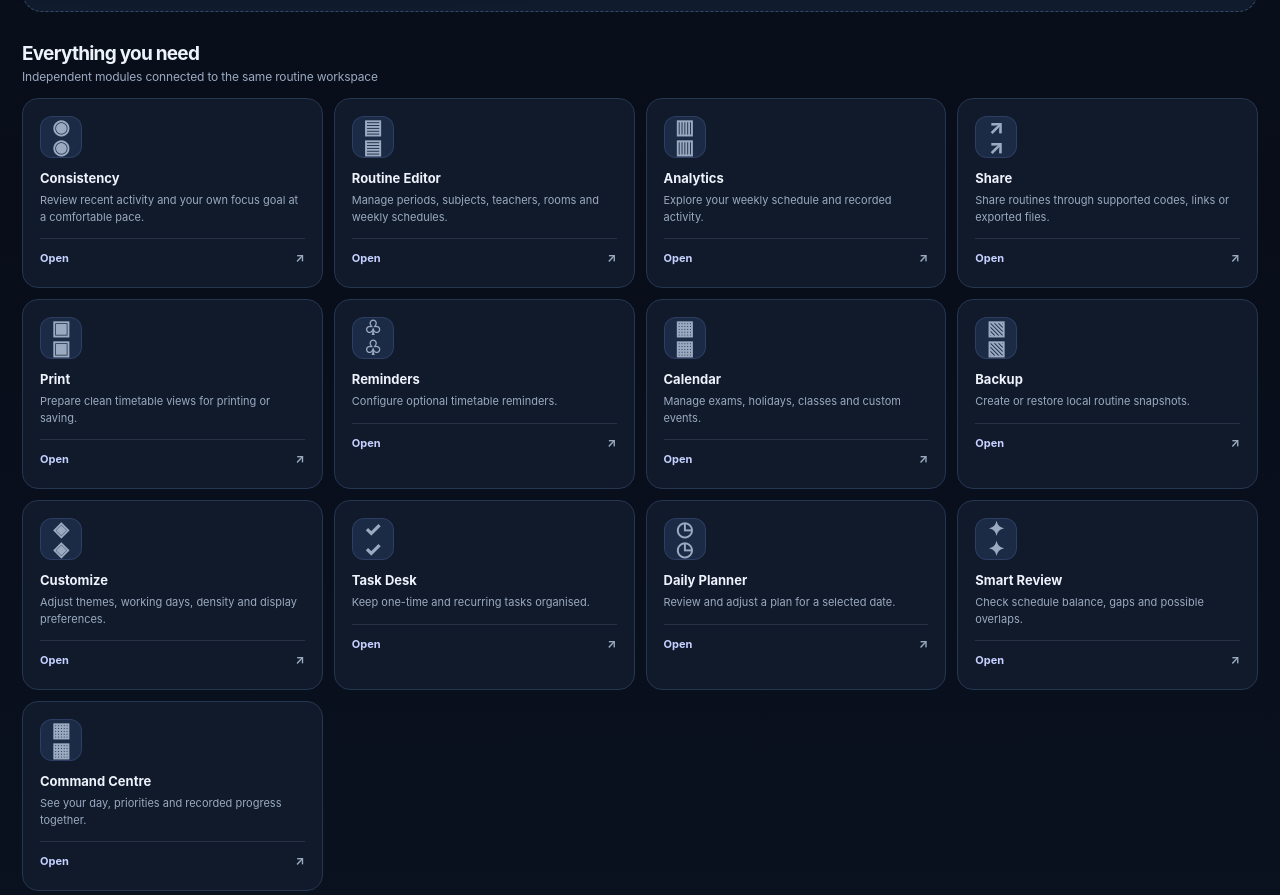
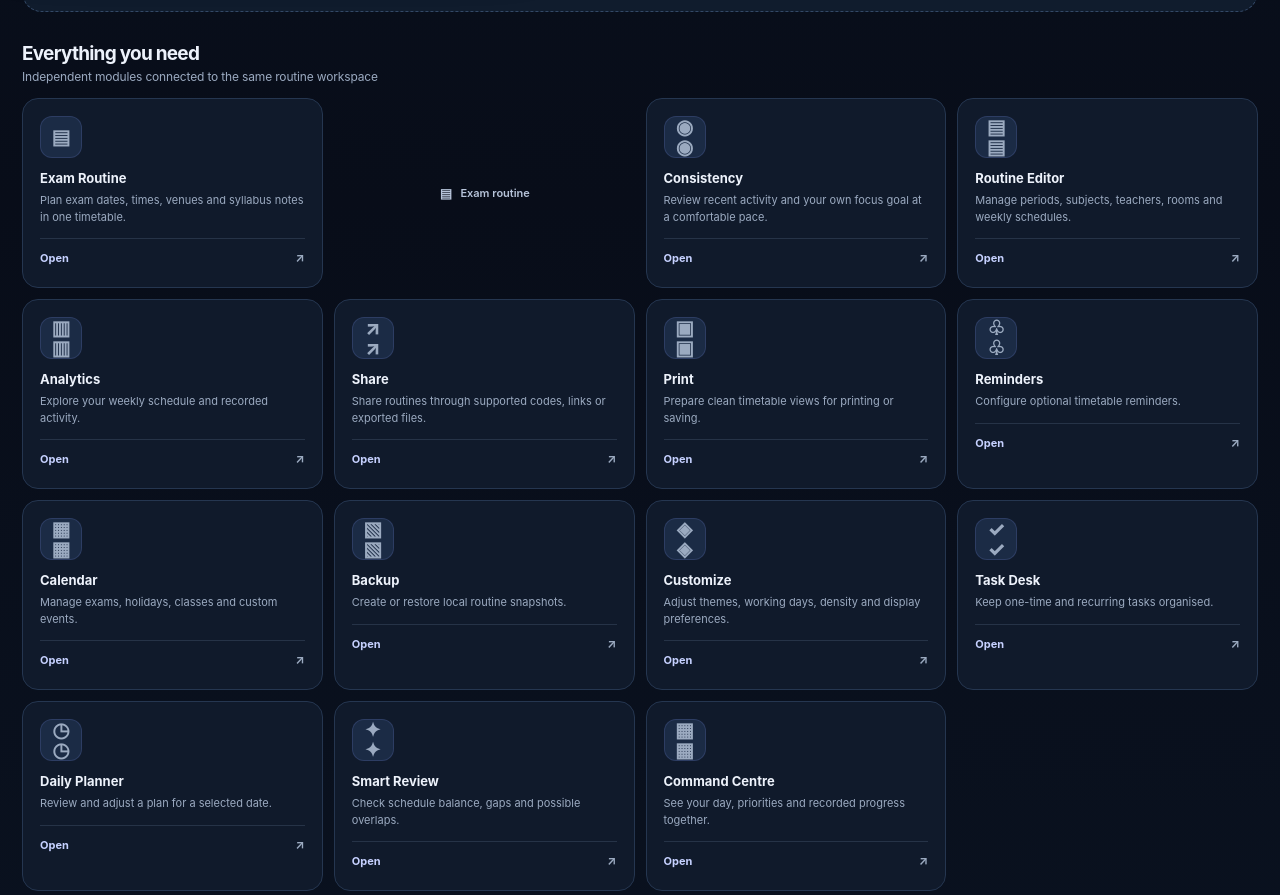
Before and after one commit to dhirendra-dev/MyRoutine, a plain HTML site: page index.html in a window 1280 px wide. Shown: the part 873-1768 px from the top of the page. Drawn offline with nearby package versions, Linux system fonts and the light colour scheme.

Commit message:
Add exam routine entry points

```diff
--- a/index.html
+++ b/index.html
@@ -114,7 +114,12 @@
     </div>
 
     <section class="features" aria-label="Workspace tools">
-      <button class="feature feature-action" type="button" onclick="openModuleTool('mr-streak-launch')">
+<button class="feature feature-action" type="button" onclick="openExamRoutine()">
+<span class="feature-icon"><i data-lucide="clipboard-list" aria-hidden="true">▤</i></span><b>Exam Routine</b>
+<span>Plan exam dates, times, venues and syllabus notes in one timetable.</span><span class="feature-open">Open <span aria-hidden="true">↗</span></span></button>
+
+            <button class="workspace-nav-item" type="button" onclick="openExamRoutine()"><i data-lucide="clipboard-list" aria-hidden="true">▤</i><span>Exam routine</span></button>
+        <button class="feature feature-action" type="button" onclick="openModuleTool('mr-streak-launch')">
         <span class="feature-icon"><i class="feature-glyph" data-lucide="activity" aria-hidden="true">◉</i></span>
         <b>Consistency</b>
         <span>Review recent activity and your own focus goal at a comfortable pace.</span>
@@ -354,6 +359,7 @@
 <script src="routine-view.js"></script>
 <script src="routine-share.js"></script>
 <script src="routine-calendar.js"></script>
+<script src="exam-routine.js"></script>
 <script src="routine-notifications.js"></script>
 <script src="routine-templates.js"></script>
 <script src="routine-dashboard.js"></script>
```
